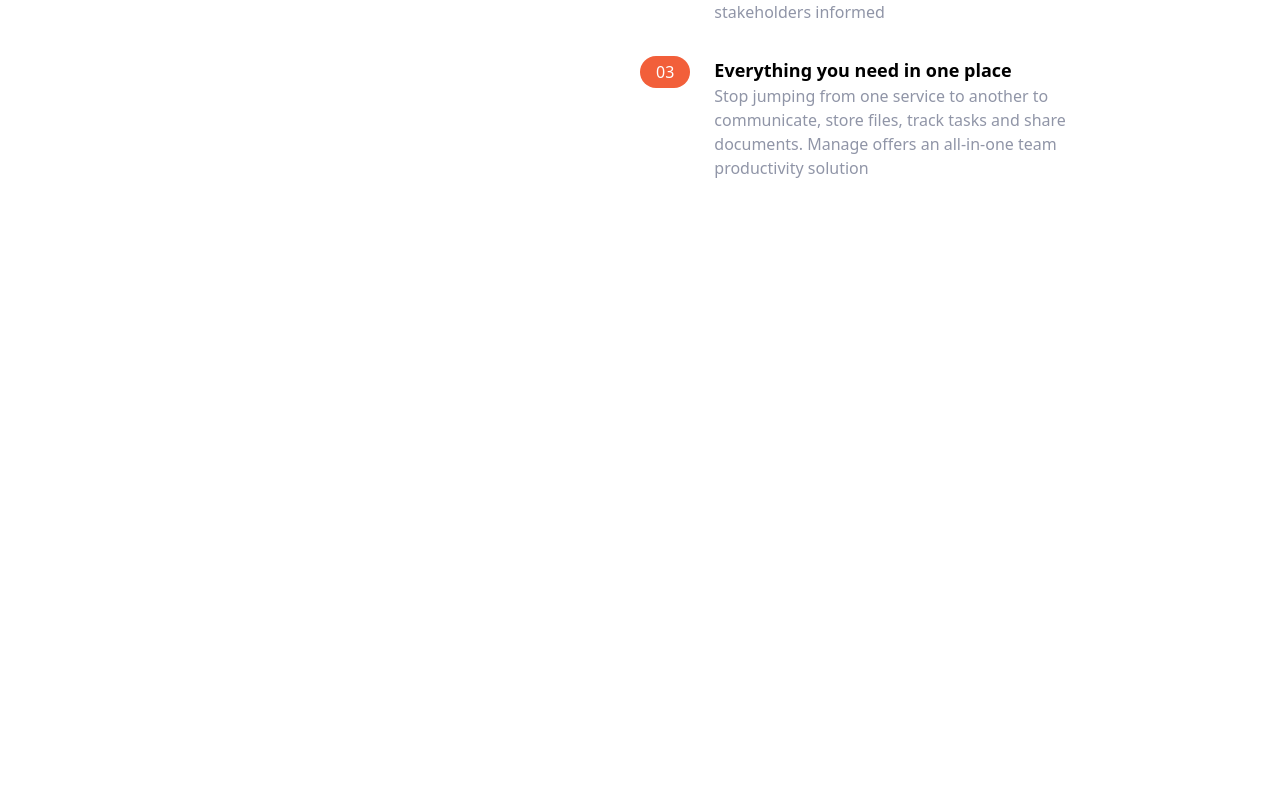
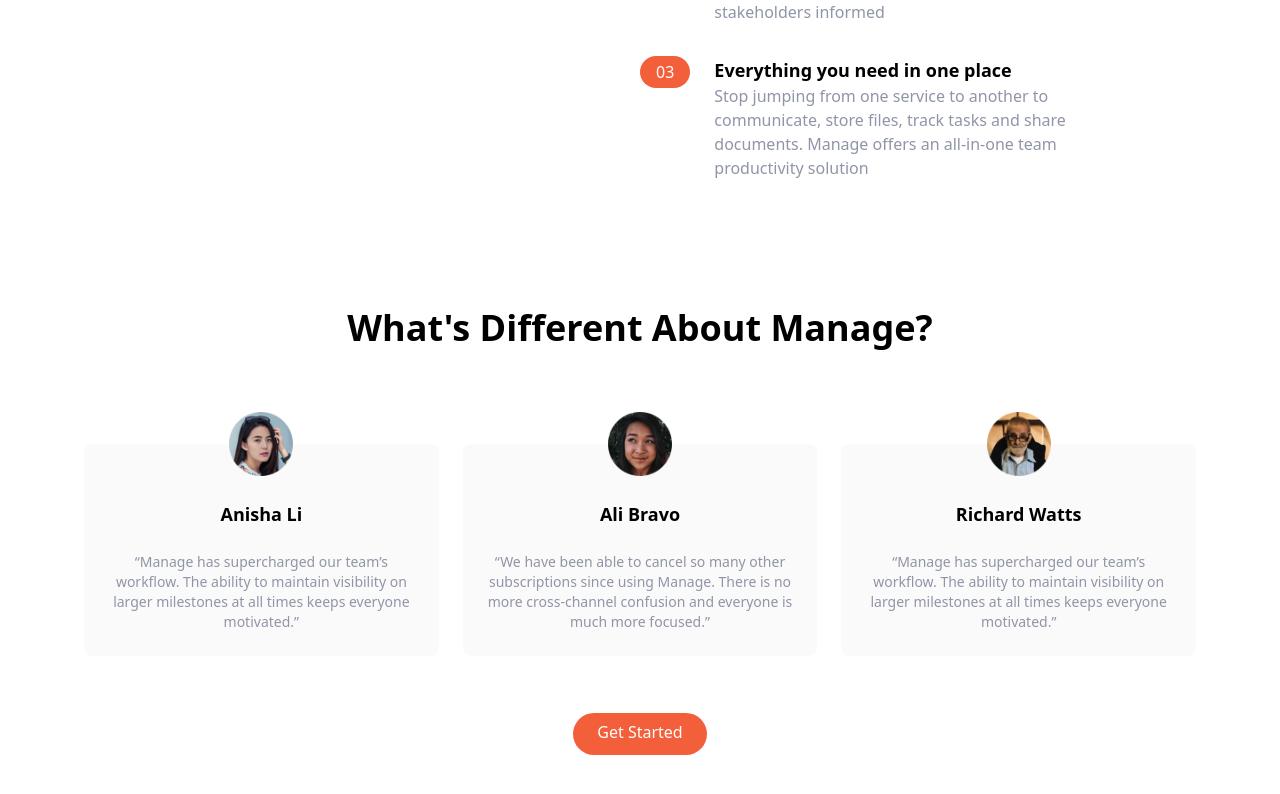
Before and after one commit to chopsqd/tailwind-practice, a React (Create React App) app: page / in a window 1280 px wide. Shown: the part 912-1706 px from the top of the page. Before the commit the page ends 1092 px from the top, so only its background shows below. Built offline with nearby package versions, Linux system fonts and the light colour scheme; the HTML template or start-up script is replaced by a standard one.

Commit message:
Finished with the testimonial section

```diff
--- a/src/App.js
+++ b/src/App.js
@@ -131,6 +131,53 @@ const App = () => {
                     </div>
                 </div>
             </section>
+
+            <section id="testimonials">
+                <div className="max-w-6xl px-5 mx-auto mt-32 text-center">
+                    <h2 className="text-4xl font-bold text-center">
+                        What's Different About Manage?
+                    </h2>
+                    <div className="flex flex-col mt-24 md:flex-row md:space-x-6">
+                        <div className="flex flex-col items-center p-6 space-y-6 rounded-lg bg-veryLightGray md:w-1/3">
+                            <img src="./img/avatar-anisha.png" className={"w-16 -mt-14"} alt="Anisha"/>
+                            <h5 className="text-lg font-bold">Anisha Li</h5>
+                            <p className="text-sm text-darkGrayishBlue">
+                                “Manage has supercharged our team’s workflow. The ability to
+                                maintain visibility on larger milestones at all times keeps
+                                everyone motivated.”
+                            </p>
+                        </div>
+
+                        <div
+                            className="hidden flex-col items-center p-6 space-y-6 rounded-lg bg-veryLightGray md:flex md:w-1/3">
+                            <img src="./img/avatar-ali.png" className={"w-16 -mt-14"} alt="Anisha"/>
+                            <h5 className="text-lg font-bold">Ali Bravo</h5>
+                            <p className="text-sm text-darkGrayishBlue">
+                                “We have been able to cancel so many other subscriptions since
+                                using Manage. There is no more cross-channel confusion and
+                                everyone is much more focused.”
+                            </p>
+                        </div>
+
+                        <div
+                            className="hidden flex flex-col items-center p-6 space-y-6 rounded-lg bg-veryLightGray md:flex md:w-1/3">
+                            <img src="./img/avatar-richard.png" className={"w-16 -mt-14"} alt="Anisha"/>
+                            <h5 className="text-lg font-bold">Richard Watts</h5>
+                            <p className="text-sm text-darkGrayishBlue">
+                                “Manage has supercharged our team’s workflow. The ability to
+                                maintain visibility on larger milestones at all times keeps
+                                everyone motivated.”
+                            </p>
+                        </div>
+                    </div>
+
+                    <div className="my-16">
+                        <a href="#"
+                           className="p-3 px-6 pt-2 text-white bg-brightRed rounded-full baseline hover:bg-brightRedLight">Get
+                            Started</a>
+                    </div>
+                </div>
+            </section>
         </div>
     );
 };
```
